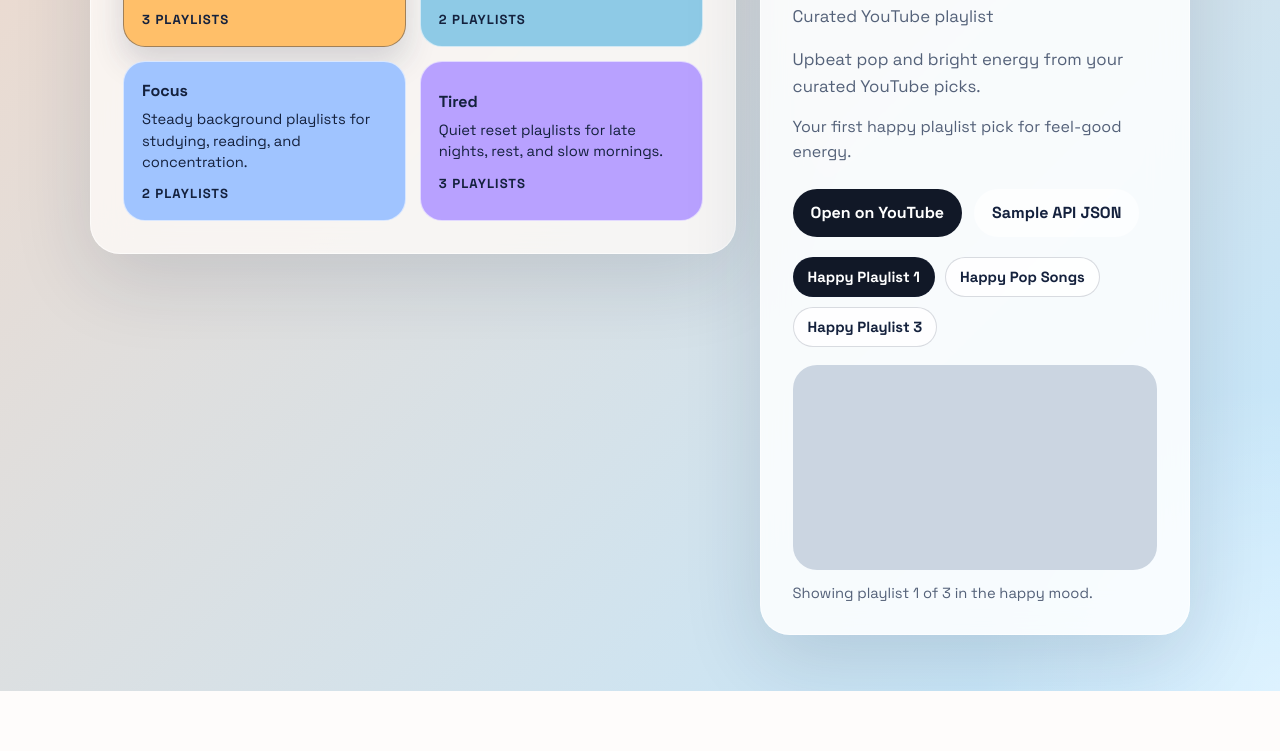
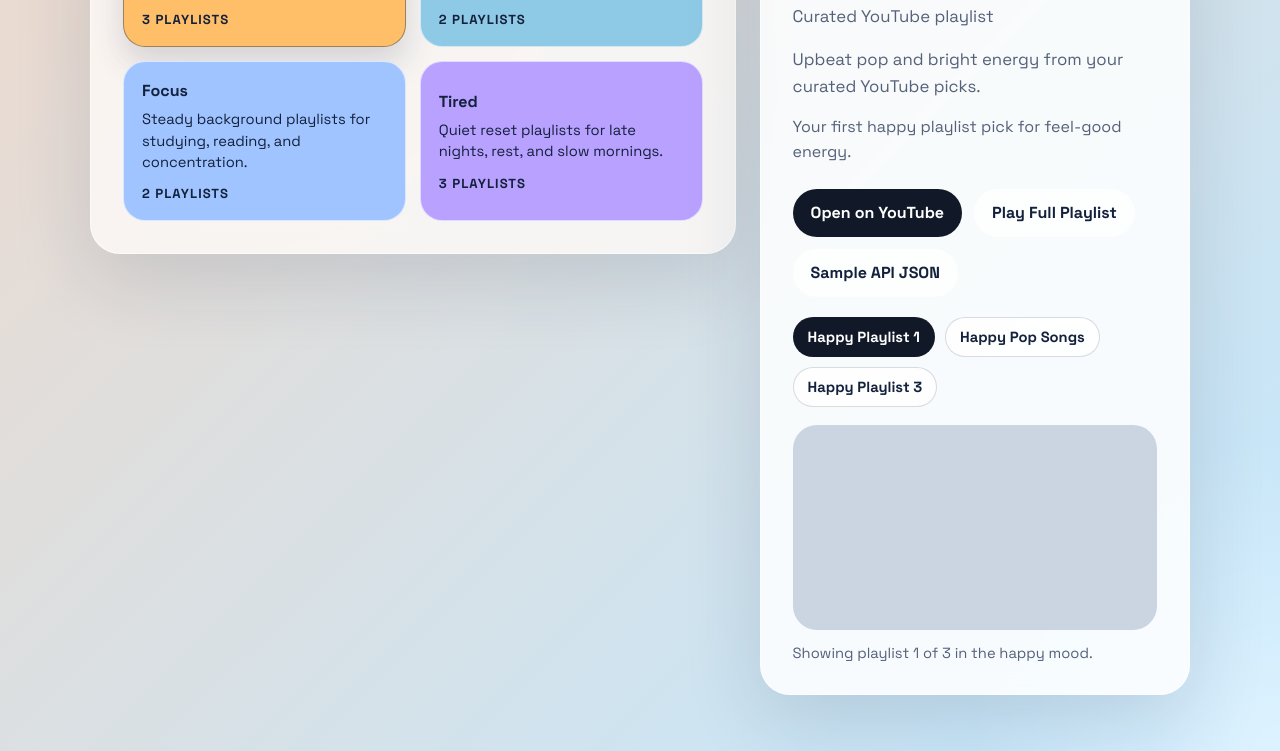
Before and after one commit to Sedi777/mood-music., a Flask app: page / in a window 1280 px wide. Shown: the part 437-1188 px from the top of the page. Before the commit the page ends 1128 px from the top, so only its background shows below. Run offline with Flask 3, Linux system fonts and the light colour scheme.

Commit message:
Add play full playlist button support

```diff
--- a/app.py
+++ b/app.py
@@ -31,6 +31,7 @@ def build_recommendation(mood_key: str, playlist_index: int = 0) -> dict | None:
     safe_index = max(0, min(playlist_index, len(playlists) - 1))
     current = playlists[safe_index].copy()
     current["url"] = youtube_watch_url(current["youtube_id"])
+    current["play_all_url"] = current.get("playlist_url") or current["url"]
     current["embed_url"] = youtube_embed_url(current["youtube_id"])
     current["art_url"] = youtube_art_url(current["youtube_id"])
     current["mood_key"] = mood_key
@@ -38,6 +39,7 @@ def build_recommendation(mood_key: str, playlist_index: int = 0) -> dict | None:
     current["mood_description"] = mood["description"]
     current["playlist_count"] = len(playlists)
     current["playlist_index"] = safe_index
+    current["has_full_playlist_url"] = bool(current.get("playlist_url"))
     return current
 
 
--- a/mood_library.py
+++ b/mood_library.py
@@ -4,11 +4,12 @@ from __future__ import annotations
 APP_NAME = "MoodMix"
 
 
-def playlist(title: str, youtube_id: str, note: str) -> dict:
+def playlist(title: str, youtube_id: str, note: str, playlist_url: str | None = None) -> dict:
     return {
         "title": title,
         "youtube_id": youtube_id,
         "note": note,
+        "playlist_url": playlist_url,
     }
 
 
--- a/templates/index.html
+++ b/templates/index.html
@@ -74,6 +74,9 @@
         <div class="actions">
           <a href="{{ recommendation.url }}" target="_blank" rel="noreferrer">
             Open on YouTube
+          </a>
+          <a href="{{ recommendation.play_all_url }}" target="_blank" rel="noreferrer" class="ghost-link">
+            Play Full Playlist
           </a>
           <a href="/api/recommendation?mood={{ recommendation.mood_key }}" class="ghost-link">
             Sample API JSON
```
